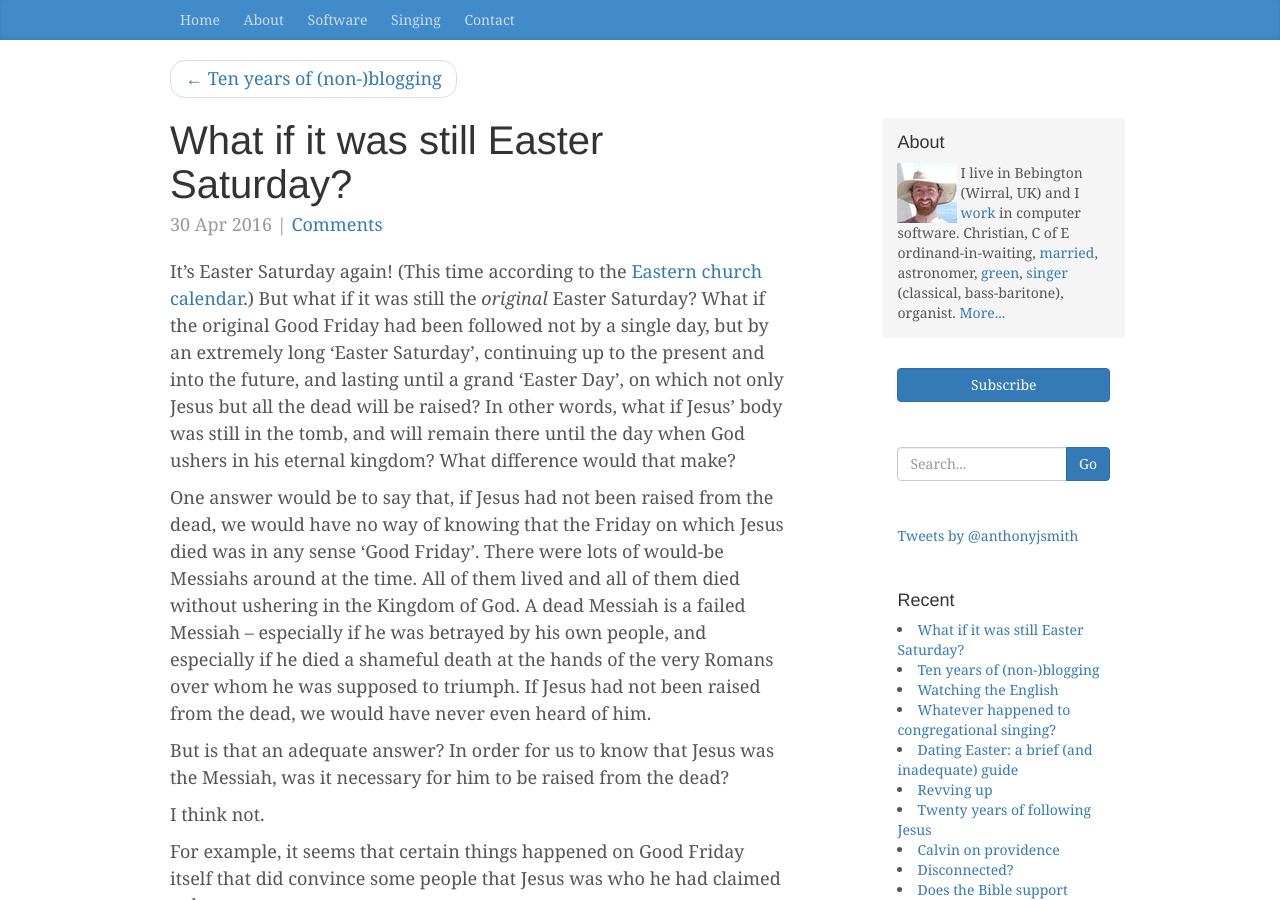
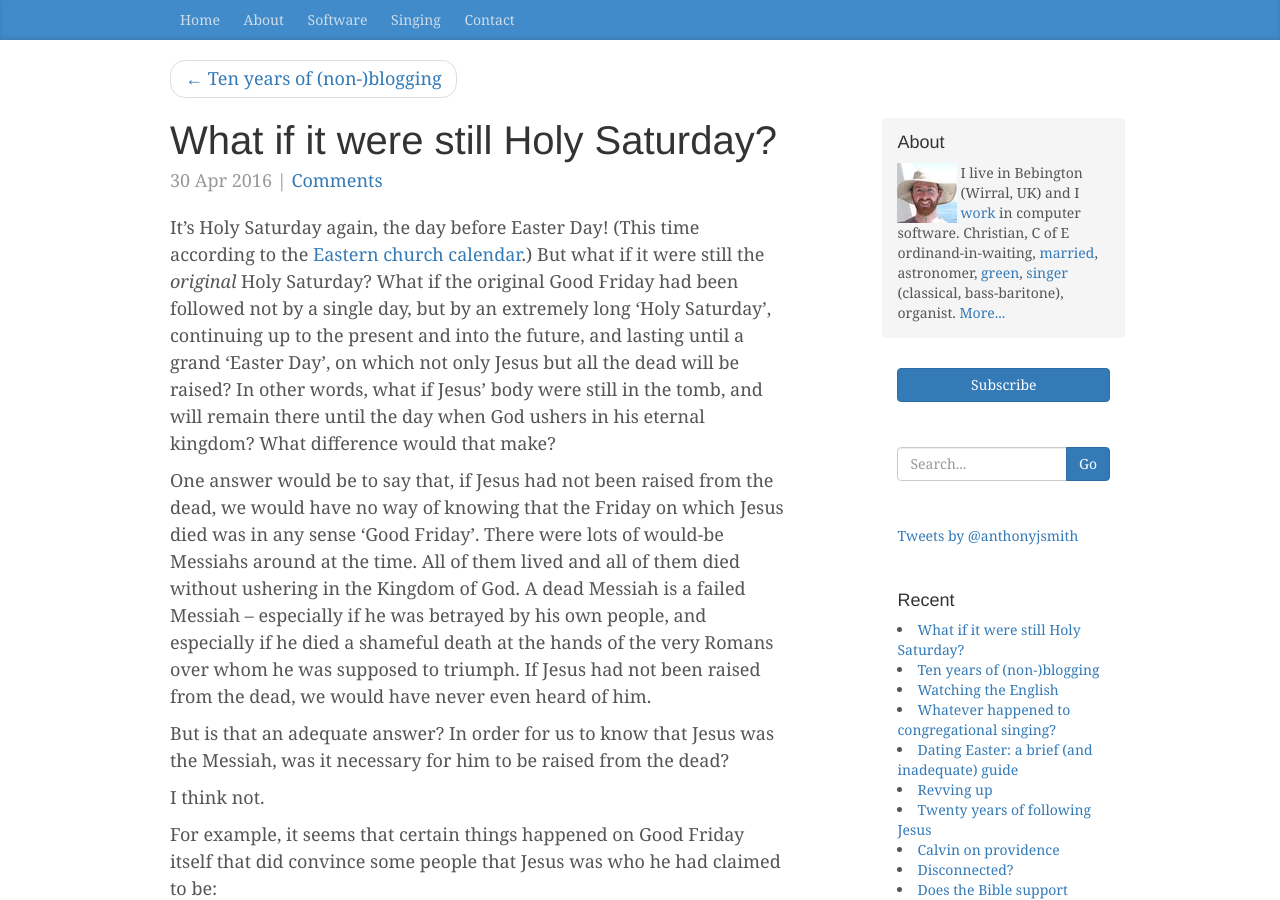
Before and after one commit to anthonyjsmith/anthonyjsmith.github.io, a Jekyll site: the page built from _posts/2016-04-30-what-if-it-were-still-holy-saturday.md, in a window 1280 px wide and 900 px high. Built offline with Jekyll 4.4.1, drawn with Linux system fonts in a browser that asks for light colours; nearby versions of some CDN libraries; comment, search, counter and statistics services are not loaded; some of the changed text lies outside the part shown.

Commit message:
Pedantry

```diff
--- a/_config.yml
+++ b/_config.yml
@@ -35,7 +35,8 @@ kramdown:
 gems:
   - jekyll-coffeescript
   - jekyll-paginate
-  - jekyll-seo-tag
+  - jekyll-seo-tag # Added
+  - jekyll-redirect-from # Added
 
 # Settings that cannot be changed
 lsi: false
--- a/_posts/2016-04-30-what-if-it-was-still-easter-saturday.md
+++ b/_posts/2016-04-30-what-if-it-were-still-holy-saturday.md
@@ -1,10 +1,11 @@
 ---
-title: What if it was still Easter Saturday?
-description: What if Jesus' body was still in the tomb until the day when God ushers
+title: What if it were still Holy Saturday?
+description: What if Jesus' body were still in the tomb until the day when God ushers
   in his eternal kingdom? What difference would that make?
 date: 2016-04-30 12:50:08.876151000 +01:00
+redirect_from: "/2016/04/30/what-if-it-was-still-easter-saturday/"
 ---
-It's Easter Saturday again! (This time according to the [Eastern church calendar]({% post_url 2016-03-28-dating-easter-a-brief-and-inadequate-guide %}).) But what if it was still the _original_ Easter Saturday? What if the original Good Friday had been followed not by a single day, but by an extremely long 'Easter Saturday', continuing up to the present and into the future, and lasting until a grand 'Easter Day', on which not only Jesus but all the dead will be raised? In other words, what if Jesus' body was still in the tomb, and will remain there until the day when God ushers in his eternal kingdom? What difference would that make?
+It's Holy Saturday again, the day before Easter Day! (This time according to the [Eastern church calendar]({% post_url 2016-03-28-dating-easter-a-brief-and-inadequate-guide %}).) But what if it were still the _original_ Holy Saturday? What if the original Good Friday had been followed not by a single day, but by an extremely long 'Holy Saturday', continuing up to the present and into the future, and lasting until a grand 'Easter Day', on which not only Jesus but all the dead will be raised? In other words, what if Jesus' body were still in the tomb, and will remain there until the day when God ushers in his eternal kingdom? What difference would that make?
 
 One answer would be to say that, if Jesus had not been raised from the dead, we would have no way of knowing that the Friday on which Jesus died was in any sense 'Good Friday'. There were lots of would-be Messiahs around at the time. All of them lived and all of them died without ushering in the Kingdom of God. A dead Messiah is a failed Messiah &ndash; especially if he was betrayed by his own people, and especially if he died a shameful death at the hands of the very Romans over whom he was supposed to triumph. If Jesus had not been raised from the dead, we would have never even heard of him.
 
@@ -91,6 +92,6 @@ So Christ's resurrection is a call to confident and hope-filled action:
 >
 > Let us not become weary in doing good, for at the proper time we will reap a harvest if we do not give up. Therefore, as we have opportunity, let us do good to all people, especially to those who belong to the family of believers (Gal 6:9-10).
 
-Too often we live as though it was still Easter Saturday. Too often we live as though Pentecost hadn't happened and as though God didn't care about our good works. Too often we think of Jesus' resurrection as nothing more than the proof that he is the Messiah and that his death paid for our sins. It is that. But it is so much more than that. It means that it is no longer Easter Saturday. The new creation has begun, all authority has been given to Jesus, God's enemies are being transformed into his children, and Jesus is pouring out the Spirit of God into the world to bring healing and renewal to all nations.
+Too often we live as though it was still Holy Saturday. Too often we live as though Pentecost hadn't happened and as though God didn't care about our good works. Too often we think of Jesus' resurrection as nothing more than the proof that he is the Messiah and that his death paid for our sins. It is that. But it is so much more than that. It means that it is no longer Holy Saturday. The new creation has begun, all authority has been given to Jesus, God's enemies are being transformed into his children, and Jesus is pouring out the Spirit of God into the world to bring healing and renewal to all nations.
 
 Alleluia! Christ is risen!
```
